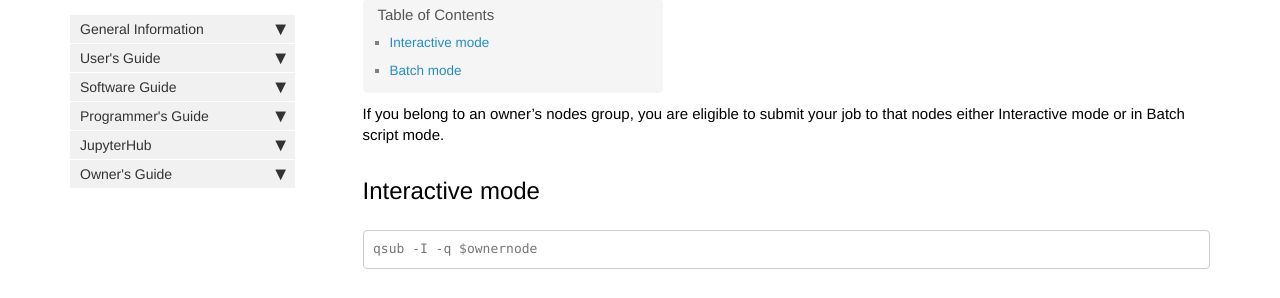
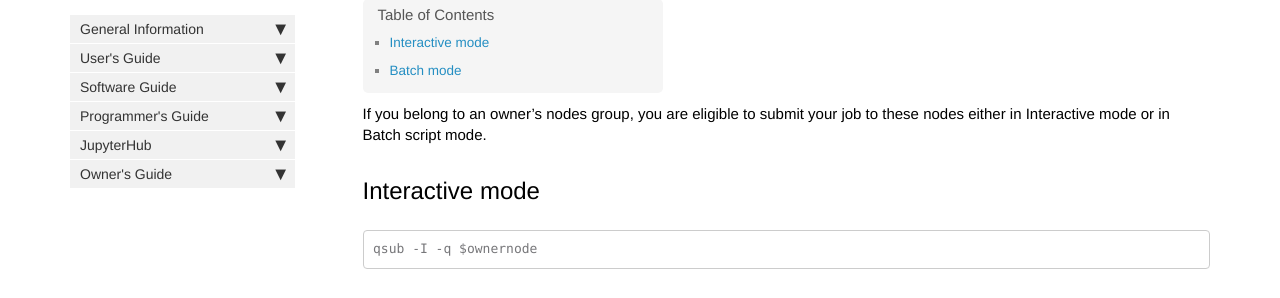
Before and after one commit to clemsonciti/palmetto-documentation, a Jekyll site: the page built from pages/documentation/howtos/userguide_howto_submit_job_to_ownernode.md, in a window 1280 px wide and 987 px high. Shown: the part 162-460 px from the top of the window. Built offline with Jekyll 4.4.1, drawn with Linux system fonts in a browser that asks for light colours; nearby versions of some CDN libraries; comment, search, counter and statistics services are not loaded.

Commit message:
Grammar correction

```diff
--- a/pages/documentation/howtos/userguide_howto_submit_job_to_ownernode.md
+++ b/pages/documentation/howtos/userguide_howto_submit_job_to_ownernode.md
@@ -4,7 +4,7 @@ keywords: [submit, owner's node]
 sidebar: documentation_sidebar
 permalink: userguide_howto_submit_job_ownernode.html
 ---
-If you belong to an owner's nodes group, you are eligible to submit your job to that nodes either Interactive mode or in Batch script mode.
+If you belong to an owner's nodes group, you are eligible to submit your job to these nodes either in Interactive mode or in Batch script mode.
 ## Interactive mode
 ~~~
 qsub -I -q $ownernode
```
